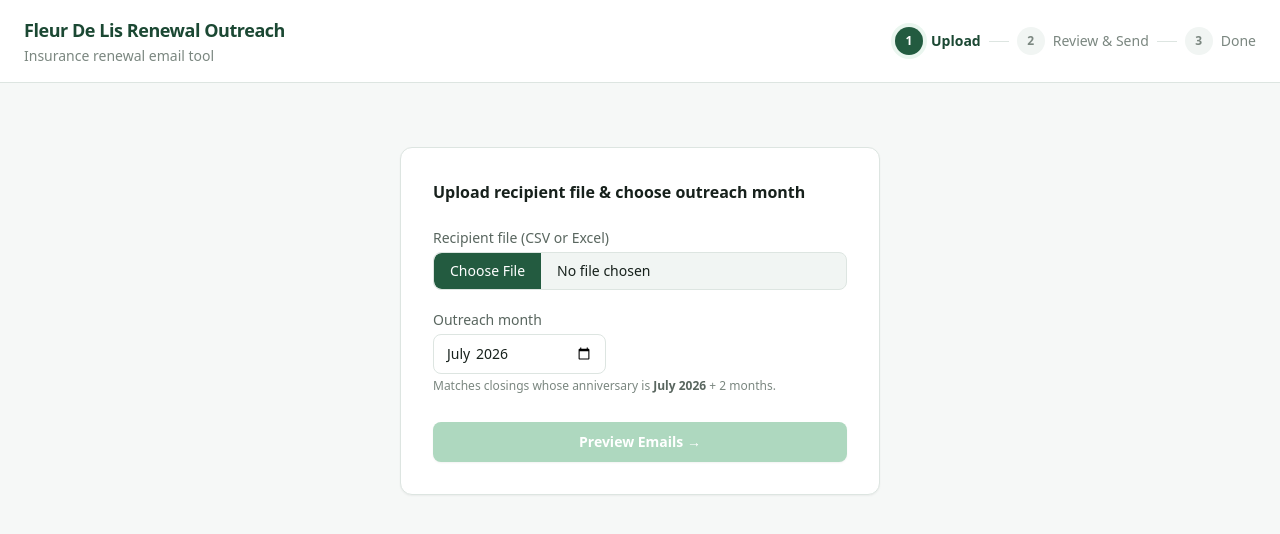
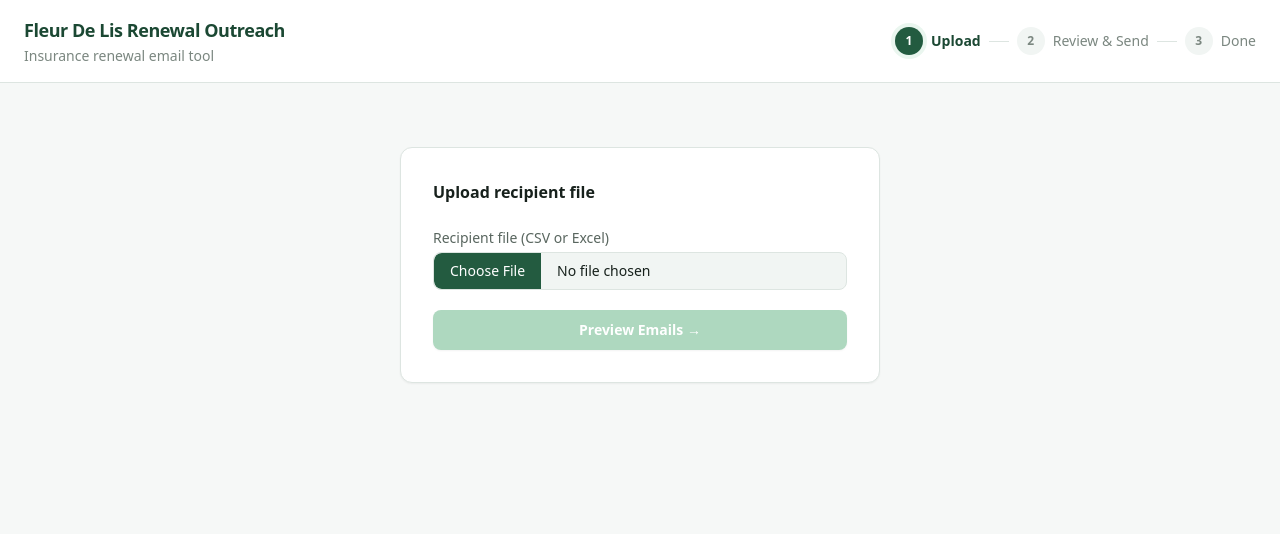
Before and after one commit to JamarWhitfield/emailclient, a Next.js app in the folder web/: page / in a window 1280 px wide. Shown: the top 534 px of the page. Built offline with nearby package versions, Linux system fonts and the light colour scheme.

Commit message:
Remove outreach month filter — all recipients with emails are eligible

```diff
--- a/web/app/api/parse/route.ts
+++ b/web/app/api/parse/route.ts
@@ -13,18 +13,9 @@ export async function POST(request: NextRequest) {
   }
 
   const file = formData.get("file") as File | null;
-  const month = (formData.get("month") as string | null) ?? "";
 
   if (!file) {
     return NextResponse.json({ error: "No file uploaded." }, { status: 400 });
-  }
-
-  // Validate month format
-  if (!/^\d{4}-\d{2}$/.test(month)) {
-    return NextResponse.json(
-      { error: "month must be in YYYY-MM format." },
-      { status: 400 }
-    );
   }
 
   // Validate file type
@@ -39,7 +30,7 @@ export async function POST(request: NextRequest) {
   const arrayBuffer = await file.arrayBuffer();
   const buffer = Buffer.from(arrayBuffer);
 
-  const result = parseRecipients(buffer, file.name, month);
+  const result = parseRecipients(buffer, file.name);
 
   return NextResponse.json(result);
 }
--- a/web/app/page.tsx
+++ b/web/app/page.tsx
@@ -2,19 +2,6 @@
 
 import { useState, useRef } from "react";
 import type { EligibleRecipient, ParseResult, SendResult } from "@/types";
-
-function todayMonth(): string {
-  const d = new Date();
-  return `${d.getFullYear()}-${String(d.getMonth() + 1).padStart(2, "0")}`;
-}
-
-function friendlyMonth(yyyyMM: string): string {
-  const [y, m] = yyyyMM.split("-");
-  return new Date(Number(y), Number(m) - 1, 1).toLocaleDateString("en-US", {
-    month: "long",
-    year: "numeric",
-  });
-}
 
 // ---------------------------------------------------------------------------
 // Email preview panel (right pane)
@@ -98,7 +85,6 @@ type Step = "upload" | "preview" | "sent";
 export default function Home() {
   const [step, setStep] = useState<Step>("upload");
   const [file, setFile] = useState<File | null>(null);
-  const [month, setMonth] = useState(todayMonth());
   const [parseResult, setParseResult] = useState<ParseResult | null>(null);
   const [sendResult, setSendResult] = useState<SendResult | null>(null);
   const [loading, setLoading] = useState(false);
@@ -115,7 +101,6 @@ export default function Home() {
     try {
       const fd = new FormData();
       fd.append("file", file);
-      fd.append("month", month);
       const res = await fetch("/api/parse", { method: "POST", body: fd });
       const data = (await res.json()) as ParseResult & { error?: string };
       if (!res.ok || data.error) { setError(data.error ?? "Unexpected error."); return; }
@@ -221,7 +206,7 @@ export default function Home() {
         <div className="mx-auto mt-16 w-full max-w-lg px-4">
           <div className="rounded-xl border border-app-border bg-app-surface p-8 shadow-sm">
             <h2 className="mb-6 text-base font-semibold text-app-text">
-              Upload recipient file &amp; choose outreach month
+              Upload recipient file
             </h2>
 
             <label className="mb-5 block">
@@ -240,22 +225,6 @@ export default function Home() {
                   {file.name} — {(file.size / 1024).toFixed(1)} KB
                 </p>
               )}
-            </label>
-
-            <label className="mb-7 block">
-              <span className="mb-1 block text-sm font-medium text-app-text-secondary">
-                Outreach month
-              </span>
-              <input
-                type="month"
-                value={month}
-                onChange={(e) => setMonth(e.target.value)}
-                className="rounded-lg border border-app-border bg-app-surface px-3 py-2 text-sm text-app-text focus:outline-none focus:ring-2 focus:ring-brand-500"
-              />
-              <p className="mt-1 text-xs text-app-text-muted">
-                Matches closings whose anniversary is{" "}
-                <strong className="text-app-text-secondary">{friendlyMonth(month)}</strong> + 2 months.
-              </p>
             </label>
 
             {error && (
@@ -304,9 +273,6 @@ export default function Home() {
                     <span className="text-sm text-danger-700">errors</span>
                   </span>
                 )}
-                <span className="text-sm font-medium text-app-text-muted">
-                  {friendlyMonth(month)}
-                </span>
               </div>
 
               {/* Actions */}
--- a/web/lib/parseRecipients.ts
+++ b/web/lib/parseRecipients.ts
@@ -327,17 +327,10 @@ function getRenewalCycle(recipient: Recipient, expectedRenewalMonth: Date): stri
  */
 export function parseRecipients(
   fileBuffer: Buffer,
-  filename: string,
-  targetMonth: string,
-  sentKeys: Set<string> = new Set()
+  filename: string
 ): ParseResult {
   const errors: string[] = [];
   const skippedAlreadySent: string[] = [];
-
-  // Parse target month
-  const [yearStr, monthStr] = targetMonth.split("-");
-  const targetDate = new Date(Number(yearStr), Number(monthStr) - 1, 1);
-  const expectedRenewalMonth = addMonths(targetDate, 2);
 
   // Read file
   let fieldnames: string[];
@@ -406,20 +399,11 @@ export function parseRecipients(
     }
   }
 
-  // Build eligible list
+  // All valid recipients are eligible — no month filtering
   const eligible: EligibleRecipient[] = [];
 
   for (const recipient of recipients) {
-    const renewalCycle = getRenewalCycle(recipient, expectedRenewalMonth);
-    if (renewalCycle === null) continue;
-
-    const sentKey = `${recipient.email.toLowerCase()}|${normalizeAddress(recipient.propertyAddress)}|${renewalCycle}`;
-    if (sentKeys.has(sentKey)) {
-      skippedAlreadySent.push(
-        `${recipient.email} (${recipient.propertyAddress}) — already sent for ${renewalCycle}`
-      );
-      continue;
-    }
+    const renewalCycle = recipient.closingDate;
 
     eligible.push({
       recipient,
```
